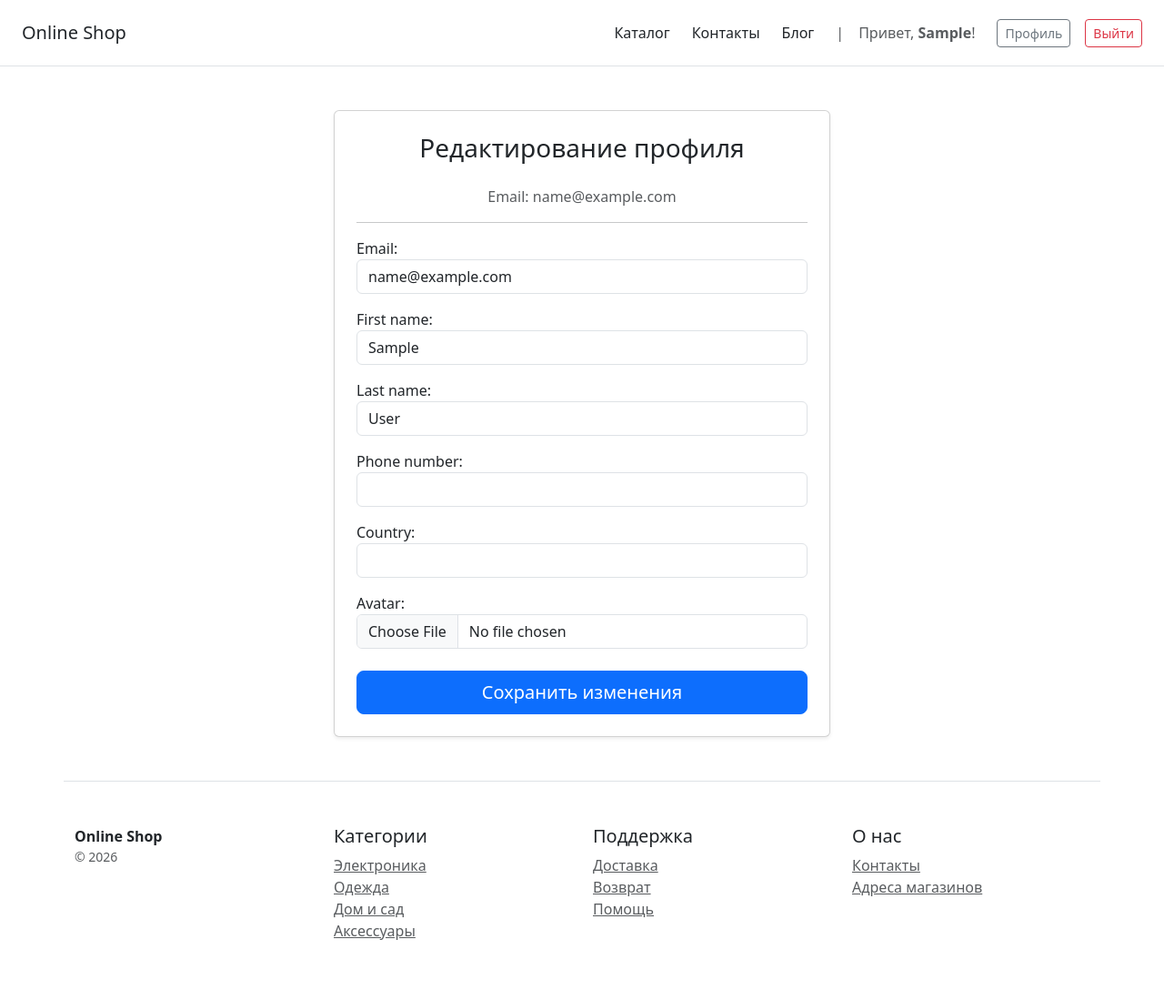
After one commit to kulini4perm-coder/online_shop, a Django app: page /users/profile/ in a window 1280 px wide. The commit adds this page. Shown: the whole page at 91% size. Run offline with Django 5.2, Linux system fonts and the light colour scheme; the visitor is signed in with stand-in values (Sample User, id 1); some libraries are stand-ins or nearby versions.

Commit message:
fixed code review notes and implemented user profile management

```diff
--- a/templates/menu.html
+++ b/templates/menu.html
@@ -8,7 +8,8 @@
         <span class="text-muted mx-2">|</span>
 
         {% if user.is_authenticated %}
-            <span class="text-muted me-2">Привет, <strong>{{ user.username }}</strong>!</span>
+            <span class="text-muted me-3">Привет, <strong>{{ user.first_name|default:user.email }}</strong>!</span>
+            <a href="{% url 'users:profile' %}" class="btn btn-outline-secondary btn-sm me-2">Профиль</a>
             <form action="{% url 'users:logout' %}" method="post" class="m-0 d-inline">
                 {% csrf_token %}
                 <button type="submit" class="btn btn-outline-danger btn-sm">Выйти</button>
--- a/users/forms.py
+++ b/users/forms.py
@@ -1,10 +1,10 @@
 from django import forms
-from django.contrib.auth.forms import UserCreationForm
+from django.contrib.auth.forms import UserCreationForm, UserChangeForm
 from .models import User
 
 
 class UserCreateForm(UserCreationForm):
-    phone = forms.CharField(max_length=20, required=False, help_text='Необязательное поле. Введите номер телефона')
+    phone_number = forms.CharField(max_length=20, required=False, help_text='Необязательное поле. Введите номер телефона')
     country = forms.CharField(max_length=100, required=False, help_text='Необязательное поле. Введите страну')
     avatar = forms.ImageField(required=False, help_text='Необязательное поле. Загрузите аватар')
     username = forms.CharField(max_length=50, required=True)
@@ -12,12 +12,31 @@ class UserCreateForm(UserCreationForm):
 
     class Meta:
         model = User
-        fields = ['email', 'username', 'first_name', 'last_name', 'phone', 'country', 'avatar']
+        fields = ['email', 'first_name', 'last_name', 'phone_number', 'country', 'avatar']
 
-    def clean_phone(self):
-        phone = self.cleaned_data.get('phone')
-        if phone:
-            clean_digits = phone.replace('+', '').replace(' ', '').replace('-', '')
+    def __init__(self, *args, **kwargs):
+        super().__init__(*args, **kwargs)
+        for field_name, field in self.fields.items():
+            field.widget.attrs.update({'class': 'form-control'})
+
+    def clean_phone_number(self):
+        phone_number = self.cleaned_data.get('phone_number')
+        if phone_number:
+            clean_digits = phone_number.replace('+', '').replace(' ', '').replace('-', '')
             if not clean_digits.isdigit():
                 raise forms.ValidationError('Номер должен состоять только из цифр')
-        return phone
+        return phone_number
+
+
+# Редактирование профиля
+class UserProfileForm(UserChangeForm):
+    password = None
+
+    class Meta:
+        model = User
+        fields = ['email', 'first_name', 'last_name', 'phone_number', 'country', 'avatar']
+
+    def __init__(self, *args, **kwargs):
+        super().__init__(*args, **kwargs)
+        for field_name, field in self.fields.items():
+            field.widget.attrs.update({'class': 'form-control'})
--- a/users/models.py
+++ b/users/models.py
@@ -3,12 +3,14 @@ from django.contrib.auth.models import AbstractUser
 
 
 class User(AbstractUser):
+    username = None
     email = models.EmailField(unique=True)
     phone_number = models.CharField(max_length=15, blank=True, null=True)
     avatar = models.ImageField(upload_to='users/avatars/', blank=True, null=True)
+    country = models.CharField(max_length=100, blank=True, null=True)
 
     USERNAME_FIELD = 'email'
-    REQUIRED_FIELDS = ['username']
+    REQUIRED_FIELDS = []
 
     class Meta:
         verbose_name = 'Пользователь'
--- /dev/null
+++ b/users/templates/users/profile.html
@@ -0,0 +1,29 @@
+{% extends 'base.html' %}
+
+{% block title %}Редактирование профиля{% endblock %}
+
+{% block content %}
+{% include 'menu.html' %}
+<div class="container mt-5">
+    <div class="row justify-content-center">
+        <div class="col-md-6">
+            <div class="card shadow-sm">
+                <div class="card-body p-4">
+                    <h1 class="h3 mb-4 text-center">Редактирование профиля</h1>
+                    <p class="text-muted text-center">Email: {{ user.email }}</p>
+                    <hr>
+
+                    <form method="post" enctype="multipart/form-data" novalidate>
+                        {% csrf_token %}
+                        {{ form.as_p }}
+
+                        <div class="d-grid gap-2 mt-4">
+                            <button class="btn btn-primary btn-lg" type="submit">Сохранить изменения</button>
+                        </div>
+                    </form>
+                </div>
+            </div>
+        </div>
+    </div>
+</div>
+{% endblock %}
--- a/users/urls.py
+++ b/users/urls.py
@@ -1,6 +1,6 @@
 from django.urls import path
 from django.contrib.auth.views import LoginView, LogoutView
-from .views import RegisterView
+from .views import RegisterView, ProfileUpdateView
 
 app_name = 'users'
 
@@ -8,4 +8,5 @@ urlpatterns = [
     path('registers/', RegisterView.as_view(), name='register'),
     path('login/', LoginView.as_view(template_name='users/login.html'), name='login'),
     path('logout/', LogoutView.as_view(next_page='catalog:home'), name='logout'),
+    path('profile/', ProfileUpdateView.as_view(), name='profile'),
 ]
--- a/users/views.py
+++ b/users/views.py
@@ -1,8 +1,10 @@
 from django.urls import reverse_lazy
-from django.views.generic.edit import CreateView
+from django.views.generic.edit import CreateView, UpdateView
 from django.core.mail import send_mail
 from django.conf import settings
-from .forms import UserCreateForm
+from .forms import UserCreateForm, UserProfileForm
+from django.contrib.auth.mixins import LoginRequiredMixin
+from .models import User
 
 
 class RegisterView(CreateView):
@@ -11,7 +13,7 @@ class RegisterView(CreateView):
     success_url = reverse_lazy('catalog:home')
 
     def form_valid(self, form):
-        user = form.save()
+        user = form.save() # автоматически вызывает set_password()
         self.send_welcome_email(user.email)
         return super().form_valid(form)
 
@@ -25,3 +27,14 @@ class RegisterView(CreateView):
             send_mail(subject, message, from_email, recipient_list, fail_silently=False)
         except Exception as e:
             print(f"Ошибка при отправке письма: {e}")
+
+# Редактирование профиля
+class ProfileUpdateView(LoginRequiredMixin, UpdateView):
+        model = User
+        form_class = UserProfileForm
+        template_name = 'users/profile.html'
+        success_url = reverse_lazy('catalog:home')
+
+        def get_object(self, queryset=None):
+            # Пользователь редактирует только свой профиль
+            return self.request.user
```
Also changed, not shown: users/management/commands/createadmin.py (added, +26 -0 lines), users/management/__init__.py (added), users/management/commands/__init__.py (added), users/migrations/0002_remove_user_username.py (added), users/migrations/0003_user_country.py (added).
